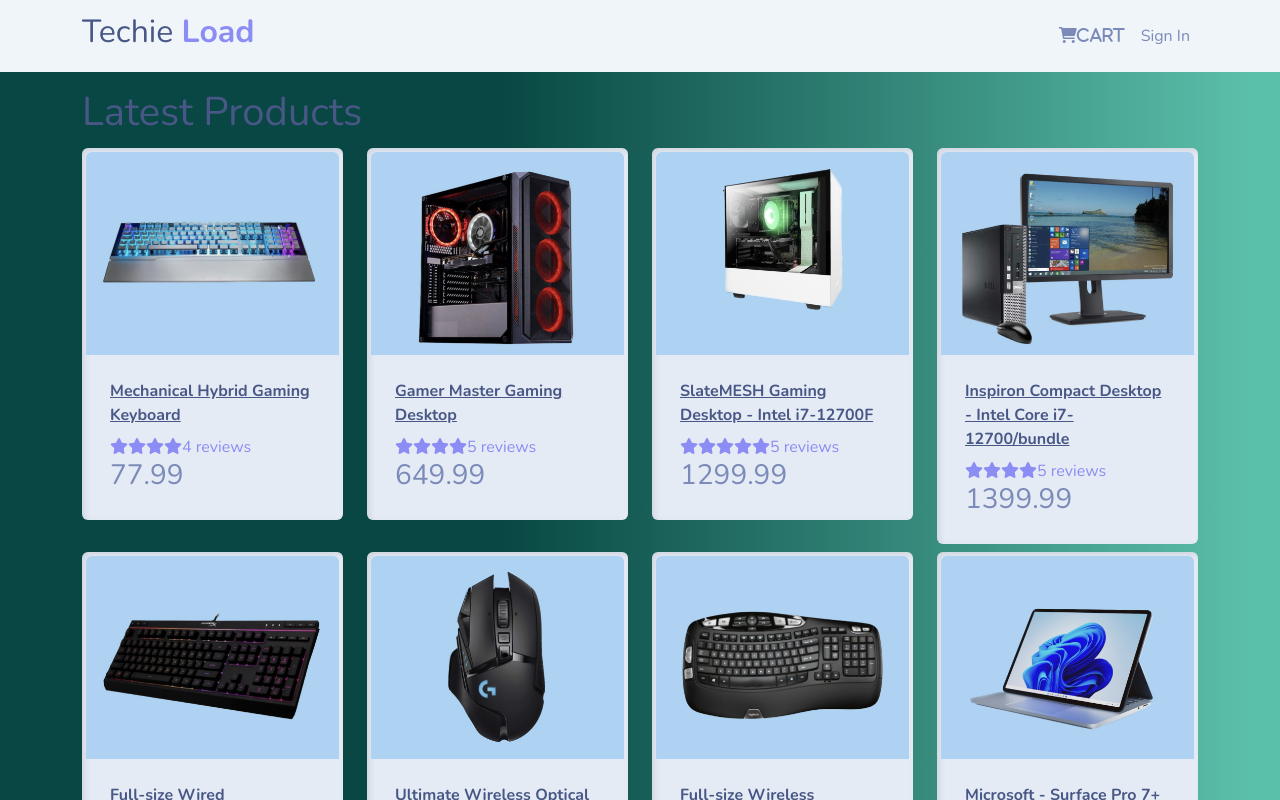
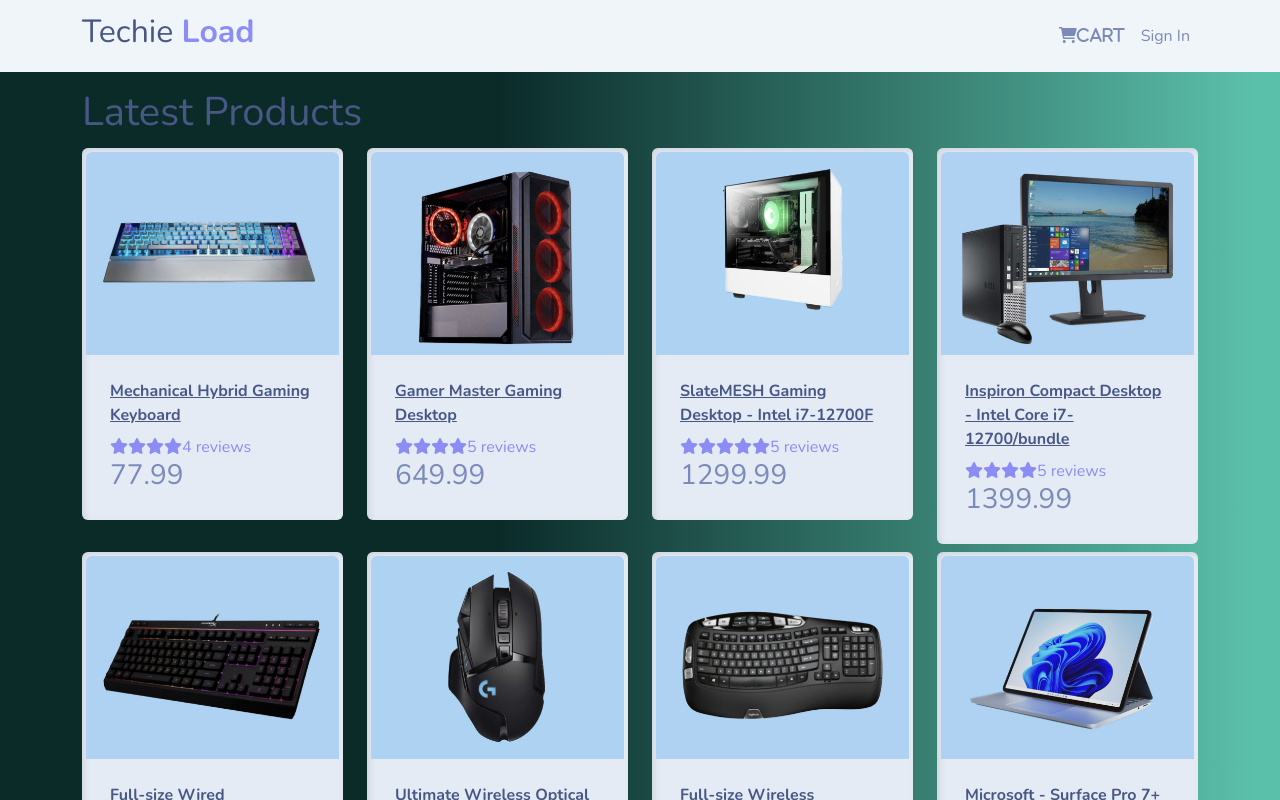
Before and after one commit to glmsr12/techieload, a React (Create React App) app: page / in a window 1280 px wide. Shown: the top 800 px of the page. Built offline with nearby package versions, Linux system fonts and the light colour scheme.

Commit message:
"update files"

```diff
--- a/src/index.css
+++ b/src/index.css
@@ -1,7 +1,11 @@
 main {
   min-height: 90vh;
   background: rgb(33, 232, 218);
-  background: linear-gradient(90deg, rgb(8, 71, 67) 39%, rgb(91, 192, 170) 98%);
+  background: linear-gradient(
+    90deg,
+    rgb(11, 43, 41) 39%,
+    rgb(91, 192, 170) 98%
+  );
 }
 
 span {
```
